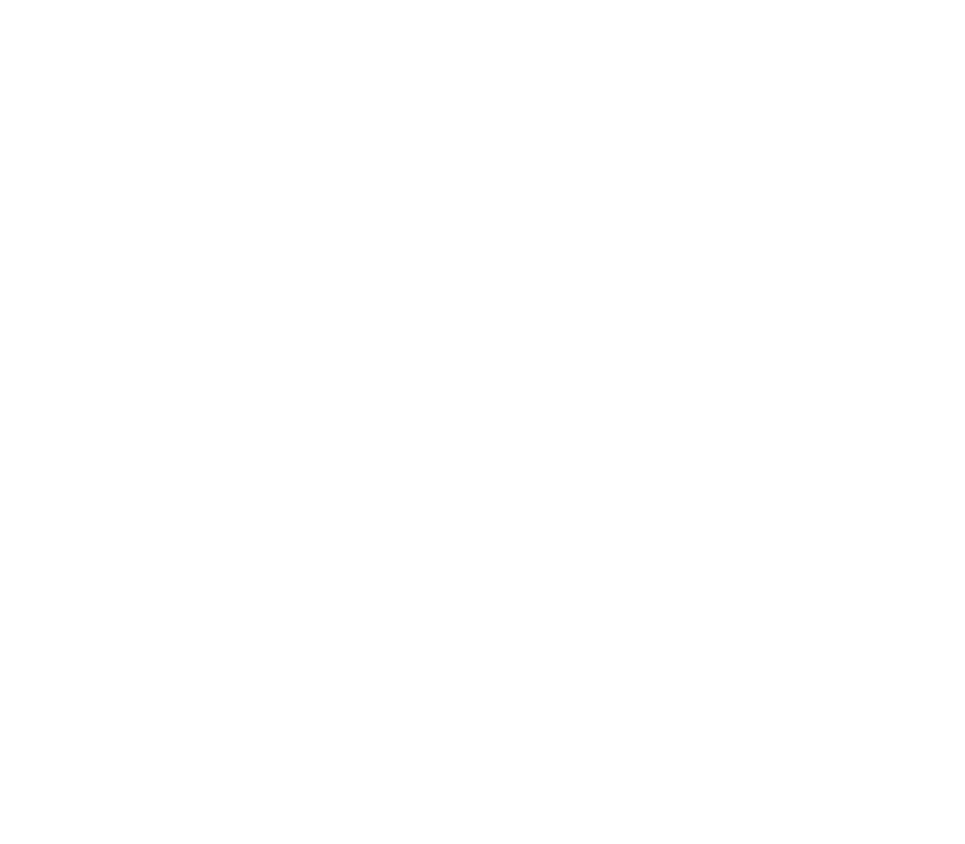
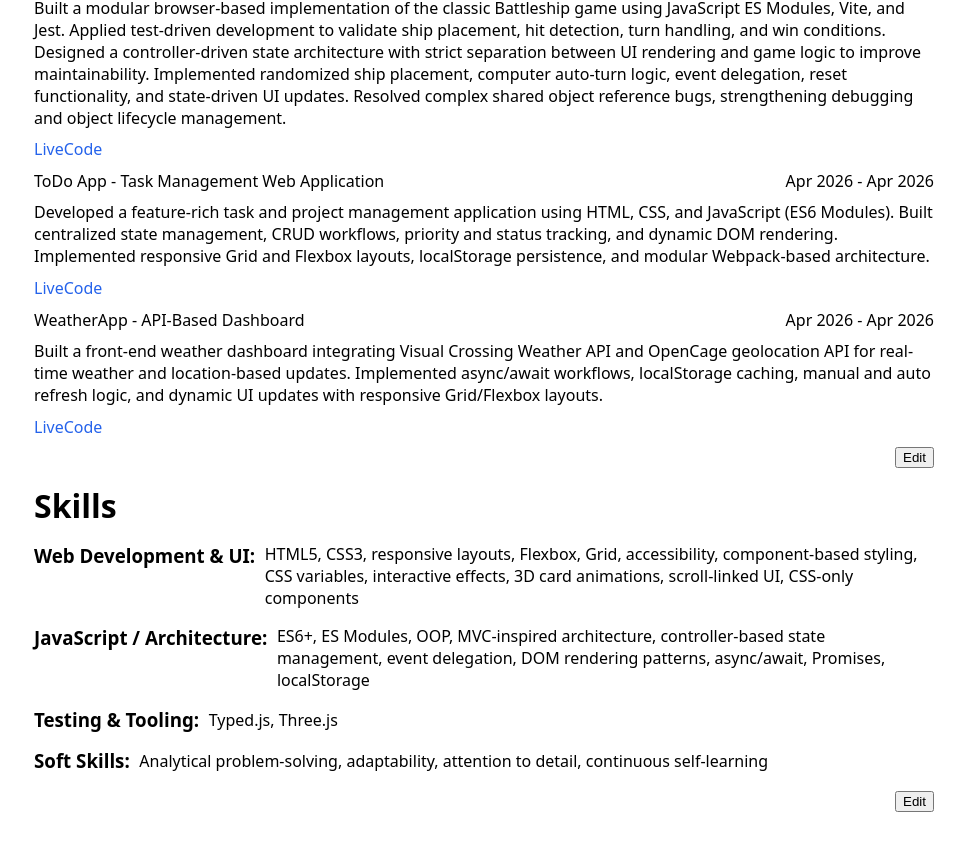
Before and after one commit to aayusht200/CV-Builder-App, a React (Vite) app in the folder CV-Builder-App/: page / in a window 1280 px wide. Shown: the part 1499-2343 px from the top of the page, without its empty margins (156-1121 px from the left). Before the commit the page ends 1459 px from the top, so only its background shows below. Built offline with nearby package versions, Linux system fonts and the light colour scheme.

Commit message:
feat: integrate Projects and Skills components with dynamic data handling, add corresponding styles

```diff
--- a/CV-Builder-App/src/App.css
+++ b/CV-Builder-App/src/App.css
@@ -17,18 +17,13 @@ body {
 
 .app {
     width: min(900px, 90vw);
+    padding: 2rem 0;
 }
 
 .container {
     display: flex;
     flex-direction: column;
     gap: 1rem;
-}
-
-.container > div {
-    padding: 1rem;
-    border: 1px solid #ccc;
-    border-radius: 6px;
 }
 
 a {
--- a/CV-Builder-App/src/App.jsx
+++ b/CV-Builder-App/src/App.jsx
@@ -21,8 +21,8 @@ export default function App() {
                 <GeneralInfo data={currentData.GeneralInfoData} onSave={updateCurrentData} />
                 <Education data={currentData.EducationData} onSave={updateCurrentData} />
                 <Experience data={currentData.ExperienceData} onSave={updateCurrentData} />
-                {/* <Projects data={currentData.ProjectData} onSave={updateCurrentData} /> */}
-                {/* <Skills data={currentData.SkillsData} onSave={updateCurrentData} /> */}
+                <Projects data={currentData.ProjectData} onSave={updateCurrentData} />
+                <Skills data={currentData.SkillsData} onSave={updateCurrentData} />
             </div>
         </div>
     );
--- a/CV-Builder-App/src/components/Projects.jsx
+++ b/CV-Builder-App/src/components/Projects.jsx
@@ -1,4 +1,5 @@
 //projectTitle,domain,startDate,endDate,projectDesc,projectLinks
+import '../styles/Projects.css';
 import { useState } from 'react';
 export default function Projects({ data, onSave }) {
     const [viewMode, setViewMode] = useState('preview');
@@ -12,7 +13,7 @@ export default function Projects({ data, onSave }) {
             <Edit data={data} onSubmit={updateView} onSave={onSave} />
         );
     return (
-        <div className="ProjectInfo">
+        <div className={`ProjectInfoContainer ${viewMode}`}>
             <h1 className="sectionHeader">Projects</h1>
             {componentUI}
         </div>
@@ -34,7 +35,7 @@ function Preview({ data, onClick }) {
 }
 function ProjectInfo({ data }) {
     return (
-        <div>
+        <div className="projectDiv">
             <div className="ProjectHeader">
                 <p className="companyNameTitle">
                     {data.projectTitle} - {data.domain}
@@ -99,13 +100,14 @@ function Edit({ data, onSubmit, onSave }) {
                         onRemove={handleRemove}
                     />
                 ))}
-
+                <div className="formControl-btn">
                     <button type="button" className="btn" onClick={handleAdd}>
                         Add New
                     </button>
                     <button type="submit" className="btn">
                         Submit
                     </button>
+                </div>
             </div>
         </form>
     );
@@ -175,7 +177,7 @@ function ProjectInfoEdit({ data, onChange, onRemove }) {
                 pattern="^((Jan|Feb|Mar|Apr|May|Jun|Jul|Aug|Sep|Oct|Nov|Dec)\s\d{4}|Present|present)$"
                 title="Format: May 2023 | Present"
             />
-            <label htmlFor={`projectDesc-${data.id}`}>
+            <label htmlFor={`projectDesc-${data.id}`}>Description :</label>
             <textarea
                 name="projectDesc"
                 id={`projectDesc-${data.id}`}
@@ -187,7 +189,6 @@ function ProjectInfoEdit({ data, onChange, onRemove }) {
                 pattern="^.{5,}$"
                 title="Enter at least 5 characters"
             ></textarea>
-            </label>
             <div className="ProjectLinks">
                 <Input
                     id={`project-link-live-${data.id}`}
--- a/CV-Builder-App/src/components/Skills.jsx
+++ b/CV-Builder-App/src/components/Skills.jsx
@@ -1,5 +1,5 @@
 //domain,skills
-
+import '../styles/Skills.css';
 import { useState } from 'react';
 export default function Skills({ data, onSave }) {
     const [viewMode, setViewMode] = useState('preview');
@@ -13,7 +13,7 @@ export default function Skills({ data, onSave }) {
             <Edit data={data} onSubmit={updateView} onSave={onSave} />
         );
     return (
-        <div className="SkillsInfo">
+        <div className={`SkillsInfoContainer ${viewMode}`}>
             <h1 className="sectionHeader">Skills</h1>
             {componentUI}
         </div>
@@ -36,7 +36,7 @@ function Preview({ data, onClick }) {
 
 function SkillsInfo({ data }) {
     return (
-        <div id={`skills-${data.id}`}>
+        <div id={`skills-${data.id}`} className="skillItem">
             <h3 className="skillsHeader">{data.domain}:</h3>
             <p className="skillSet">{data.skills}</p>
         </div>
@@ -80,12 +80,14 @@ function Edit({ data, onSubmit, onSave }) {
                         onRemove={handleRemove}
                     ></SkillsInfoEdit>
                 ))}
+                <div className="formControl-btn">
                     <button type="button" className="btn" onClick={handleAdd}>
                         Add New
                     </button>
                     <button type="submit" className="btn">
                         Submit
                     </button>
+                </div>
             </div>
         </form>
     );
@@ -106,14 +108,14 @@ function SkillsInfoEdit({ data, onChange, onRemove }) {
                 label="Domain"
                 name="domain"
             ></Input>
-            <Input
+            Skills :
+            <textarea
                 id={`skills-list-${data.id}`}
                 type="text"
                 value={data.skills}
                 onChange={handleEdit}
-                label="Skills"
                 name="skills"
-            ></Input>
+            ></textarea>
             <button type="button" onClick={() => onRemove(data.id)} className="btn">
                 ❌
             </button>
--- /dev/null
+++ b/CV-Builder-App/src/styles/Projects.css
@@ -0,0 +1,57 @@
+:root {
+    --gap-div: 1rem;
+    --gap-inner: 0.6rem;
+}
+
+/* ---------- BASE ---------- */
+
+.ProjectInfoContainer {
+    display: grid;
+    gap: var(--gap-div);
+}
+
+/* ---------- PREVIEW ---------- */
+
+.ProjectInfoContainer.preview .ProjectInfo,
+.ProjectInfoContainer.preview .projectDiv {
+    display: grid;
+    gap: var(--gap-inner);
+}
+
+.ProjectInfoContainer.preview .ProjectHeader,
+.ProjectInfoContainer.preview .projectLinks {
+    display: grid;
+    grid-template-columns: 1fr auto;
+}
+
+.ProjectInfoContainer.preview .projectDate,
+.ProjectInfoContainer.preview .formControl {
+    justify-self: end;
+}
+
+.ProjectInfoContainer.preview .projectLinks {
+    width: fit-content;
+}
+
+/* ---------- EDIT ---------- */
+
+.ProjectInfoContainer.edit .ProjectInfoUpdate {
+    display: grid;
+    gap: var(--gap-inner);
+}
+
+.ProjectInfoContainer.edit .btn {
+    justify-self: end;
+}
+
+/* ---------- CONTROLS ---------- */
+
+.ProjectInfoContainer .formControl {
+    display: grid;
+}
+
+.ProjectInfoContainer .formControl-btn {
+    display: flex;
+    justify-content: center;
+    gap: var(--gap-div);
+}
--- /dev/null
+++ b/CV-Builder-App/src/styles/Skills.css
@@ -0,0 +1,60 @@
+:root {
+    --gap-div: 1rem;
+    --gap-inner: 0.6rem;
+}
+
+/* ---------- BASE ---------- */
+
+.SkillsInfoContainer {
+    display: grid;
+    gap: var(--gap-div);
+}
+
+/* ---------- PREVIEW ---------- */
+
+.SkillsInfoContainer.preview .SkillsInfo {
+    display: grid;
+    gap: var(--gap-div);
+}
+
+.SkillsInfoContainer.preview .skillItem {
+    display: flex;
+    align-items: center;
+    gap: var(--gap-inner);
+}
+
+.SkillsInfoContainer.preview .skillsHeader {
+    align-self: flex-start;
+    min-width: max-content;
+}
+
+.SkillsInfoContainer.preview .skillsControl {
+    justify-self: end;
+}
+
+/* ---------- EDIT ---------- */
+
+.SkillsInfoContainer.edit .formControl {
+    display: grid;
+    gap: var(--gap-inner);
+}
+
+.SkillsInfoContainer.edit .SkillsInfoUpdate {
+    display: grid;
+    gap: var(--gap-inner);
+}
+
+.SkillsInfoContainer.edit .btn {
+    justify-self: end;
+}
+
+.SkillsInfoContainer.edit textarea {
+    min-height: clamp(80px, 120px, 150px);
+}
+
+/* ---------- CONTROLS ---------- */
+.formControl .formControl-btn {
+    display: flex;
+    justify-content: center;
+    gap: var(--gap-div);
+}
```
Lines whose indentation alone changed are shown as unchanged.
